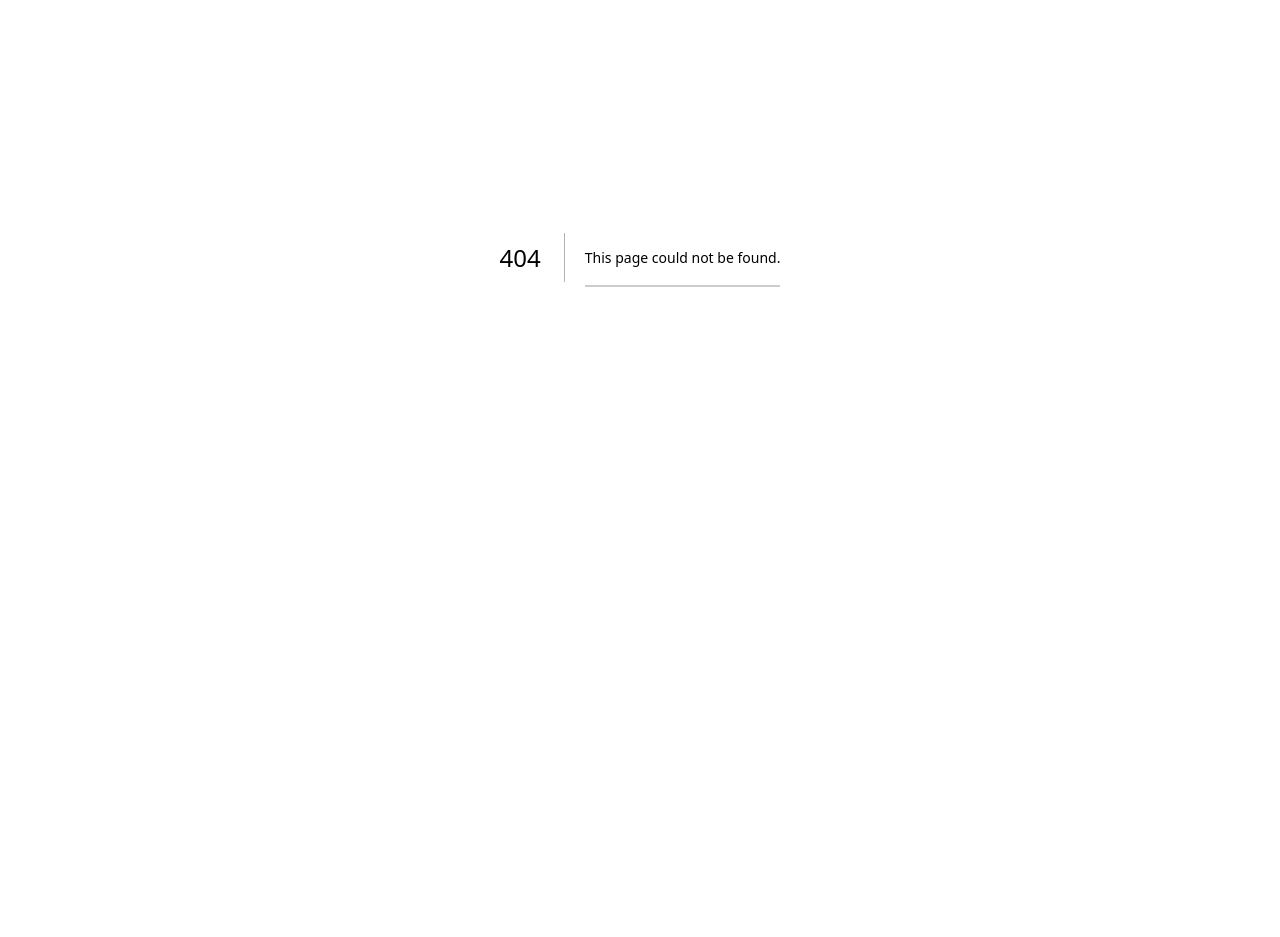
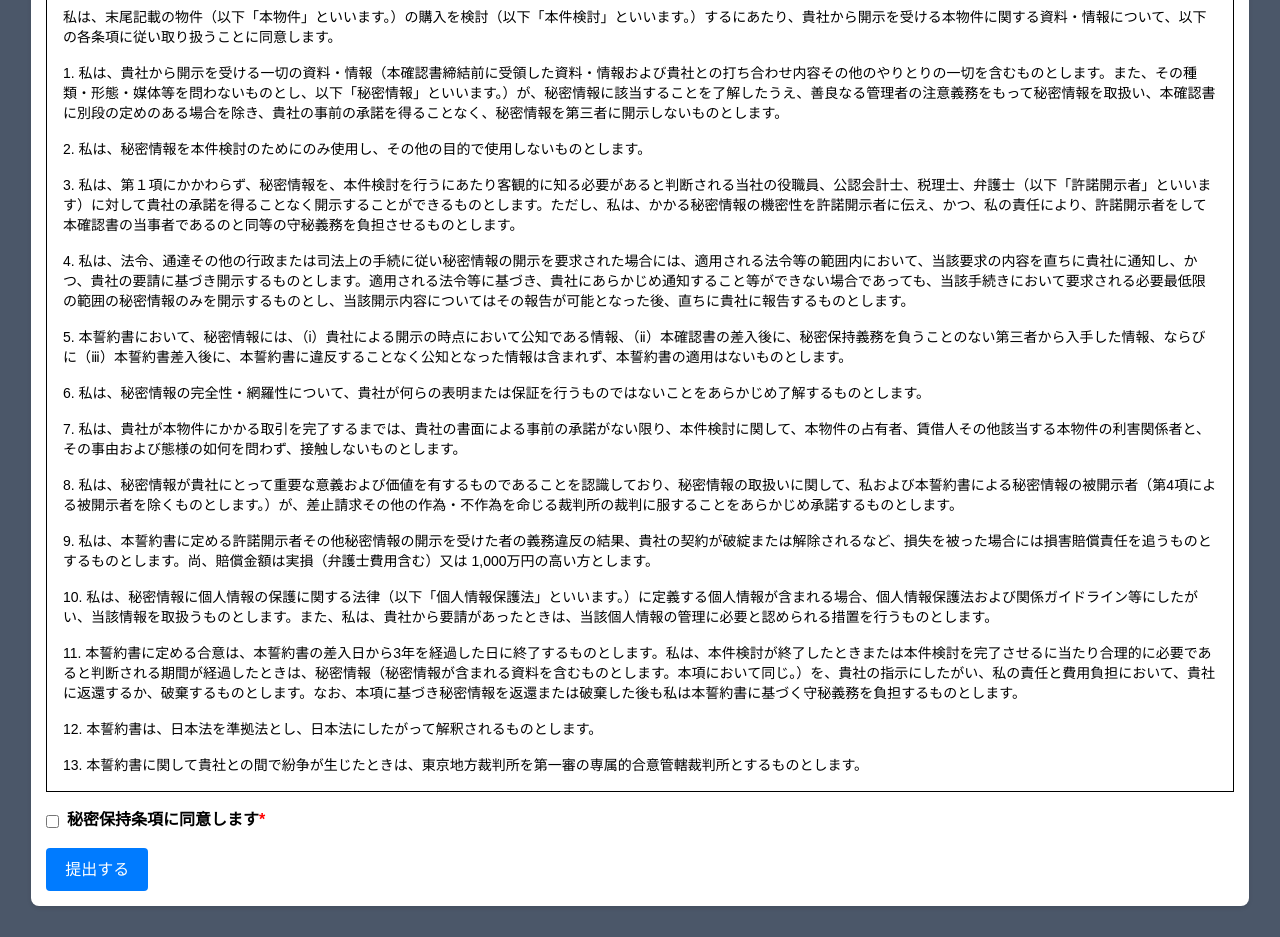
Before and after one commit to TechproAdmin/techpro-form, a Next.js app in the folder frontend/: page /ca in a window 1280 px wide. Before the commit this address had no page. Shown: the part 140-1077 px from the top of the page. Before the commit the page ends 800 px from the top, so only its background shows below. Built offline with nearby package versions, Linux system fonts and the light colour scheme.

Commit message:
Remove credentials.json and add to .gitignore

```diff
--- /dev/null
+++ b/frontend/src/app/ca/page.tsx
@@ -0,0 +1,98 @@
+"use client";
+
+import { CACompleteModal } from "@/components/CACompleteModal";
+import { useState } from "react";
+
+export default function CAForm() {
+    const [showCompleteModal, setShowCompleteModal] = useState(false);
+
+    const handleSubmit = (e: React.FormEvent<HTMLFormElement>) => {
+        e.preventDefault();
+        setShowCompleteModal(true);
+    };
+
+    return (
+        <div className="ca-page">
+        <div className="form-container">
+            <h1>秘密保持誓約書</h1>
+            <p className="text-sm text-red-500">
+            以下の内容をご確認いただき、秘密保持の誓約をお願いいたします。
+            </p>
+
+            <div className="text-sm border p-4 my-4">
+                <p className="mb-4">
+                私は、末尾記載の物件（以下「本物件」といいます。）の購入を検討（以下「本件検討」といいます。）するにあたり、貴社から開示を受ける本物件に関する資料・情報について、以下の各条項に従い取り扱うことに同意します。
+                </p>
+
+                <ol className="list-decimal list-inside space-y-4">
+                <li>
+                    私は、貴社から開示を受ける一切の資料・情報（本確認書締結前に受領した資料・情報および貴社との打ち合わせ内容その他のやりとりの一切を含むものとします。また、その種類・形態・媒体等を問わないものとし、以下「秘密情報」といいます。）が、秘密情報に該当することを了解したうえ、善良なる管理者の注意義務をもって秘密情報を取扱い、本確認書に別段の定めのある場合を除き、貴社の事前の承諾を得ることなく、秘密情報を第三者に開示しないものとします。
+                </li>
+
+                <li>
+                    私は、秘密情報を本件検討のためにのみ使用し、その他の目的で使用しないものとします。
+                </li>
+
+                <li>
+                    私は、第１項にかかわらず、秘密情報を、本件検討を行うにあたり客観的に知る必要があると判断される当社の役職員、公認会計士、税理士、弁護士（以下「許諾開示者」といいます）に対して貴社の承諾を得ることなく開示することができるものとします。ただし、私は、かかる秘密情報の機密性を許諾開示者に伝え、かつ、私の責任により、許諾開示者をして本確認書の当事者であるのと同等の守秘義務を負担させるものとします。
+                </li>
+
+                <li>
+                    私は、法令、通達その他の行政または司法上の手続に従い秘密情報の開示を要求された場合には、適用される法令等の範囲内において、当該要求の内容を直ちに貴社に通知し、かつ、貴社の要請に基づき開示するものとします。適用される法令等に基づき、貴社にあらかじめ通知すること等ができない場合であっても、当該手続きにおいて要求される必要最低限の範囲の秘密情報のみを開示するものとし、当該開示内容についてはその報告が可能となった後、直ちに貴社に報告するものとします。
+                </li>
+
+                <li>
+                    本誓約書において、秘密情報には、（i）貴社による開示の時点において公知である情報、（ⅱ）本確認書の差入後に、秘密保持義務を負うことのない第三者から入手した情報、ならびに（ⅲ）本誓約書差入後に、本誓約書に違反することなく公知となった情報は含まれず、本誓約書の適用はないものとします。
+                </li>
+
+                <li>
+                    私は、秘密情報の完全性・網羅性について、貴社が何らの表明または保証を行うものではないことをあらかじめ了解するものとします。
+                </li>
+
+                <li>
+                    私は、貴社が本物件にかかる取引を完了するまでは、貴社の書面による事前の承諾がない限り、本件検討に関して、本物件の占有者、賃借人その他該当する本物件の利害関係者と、その事由および態様の如何を問わず、接触しないものとします。
+                </li>
+
+                <li>
+                    私は、秘密情報が貴社にとって重要な意義および価値を有するものであることを認識しており、秘密情報の取扱いに関して、私および本誓約書による秘密情報の被開示者（第4項による被開示者を除くものとします。）が、差止請求その他の作為・不作為を命じる裁判所の裁判に服することをあらかじめ承諾するものとします。
+                </li>
+
+                <li>
+                    私は、本誓約書に定める許諾開示者その他秘密情報の開示を受けた者の義務違反の結果、貴社の契約が破綻または解除されるなど、損失を被った場合には損害賠償責任を追うものとするものとします。尚、賠償金額は実損（弁護士費用含む）又は 1,000万円の高い方とします。
+                </li>
+
+                <li>
+                    私は、秘密情報に個人情報の保護に関する法律（以下「個人情報保護法」といいます。）に定義する個人情報が含まれる場合、個人情報保護法および関係ガイドライン等にしたがい、当該情報を取扱うものとします。また、私は、貴社から要請があったときは、当該個人情報の管理に必要と認められる措置を行うものとします。
+                </li>
+
+                <li>
+                    本誓約書に定める合意は、本誓約書の差入日から3年を経過した日に終了するものとします。私は、本件検討が終了したときまたは本件検討を完了させるに当たり合理的に必要であると判断される期間が経過したときは、秘密情報（秘密情報が含まれる資料を含むものとします。本項において同じ。）を、貴社の指示にしたがい、私の責任と費用負担において、貴社に返還するか、破棄するものとします。なお、本項に基づき秘密情報を返還または破棄した後も私は本誓約書に基づく守秘義務を負担するものとします。
+                </li>
+
+                <li>
+                    本誓約書は、日本法を準拠法とし、日本法にしたがって解釈されるものとします。
+                </li>
+
+                <li>
+                    本誓約書に関して貴社との間で紛争が生じたときは、東京地方裁判所を第一審の専属的合意管轄裁判所とするものとします。
+                </li>
+                </ol>
+            </div>
+
+            <form onSubmit={handleSubmit}>
+                <div className="form-group flex mb-4">
+                    <input type="checkbox" id="privacy" name="privacy" className="mr-2" required />
+                    <label htmlFor="privacy">
+                        秘密保持条項に同意します<span className="required">*</span>
+                    </label>
+                </div>
+                <button type="submit" id="submitBtn">提出する</button>
+            </form>
+            <CACompleteModal
+                isOpen={showCompleteModal}
+                onClose={() => setShowCompleteModal(false)}
+            />
+        </div>
+        </div>
+    );
+  }
--- a/frontend/src/app/globals.css
+++ b/frontend/src/app/globals.css
@@ -25,6 +25,12 @@ body {
 .naiken-page {
   min-height: 100vh;
   background-color: #eff6ff;  /* bg-blue-50 */
+  padding: 1rem;
+}
+
+.ca-page {
+  min-height: 100vh;
+  background-color: #4b5769;  /* bg-blue-50 */
   padding: 1rem;
 }
 
--- a/frontend/src/app/page.tsx
+++ b/frontend/src/app/page.tsx
@@ -10,6 +10,9 @@ export default function Home() {
       <p>
         <a href="/naiken">内見受付フォーム</a>
       </p>
+      <p>
+        <a href="/ca">CAフォーム</a>
+      </p>
     </div>
   );
 }
--- /dev/null
+++ b/frontend/src/components/CACompleteModal.tsx
@@ -0,0 +1,25 @@
+import React from "react";
+
+interface CACompleteModalProps {
+  isOpen: boolean;
+  onClose: () => void;
+}
+
+export const CACompleteModal = ({ isOpen, onClose }: CACompleteModalProps) => {
+  if (!isOpen) return null;
+
+  return (
+    <div className="fixed inset-0 bg-black bg-opacity-50 flex items-center justify-center z-50">
+      <div className="bg-white p-6 rounded-lg max-w-md w-full text-center">
+        <h2 className="text-xl font-bold mb-4">提出完了</h2>
+        <p className="mb-6">同意の内容はメールでもお送りさせていただきます。<br />引き続きよろしくお願い申し上げます。</p>
+        <button
+          onClick={onClose}
+          className="px-6 py-2 bg-blue-500 text-white rounded hover:bg-blue-600"
+        >
+          閉じる
+        </button>
+      </div>
+    </div>
+  );
+};
```
Also changed, not shown: 2 other files (tests, documents, lock files or other folders).
